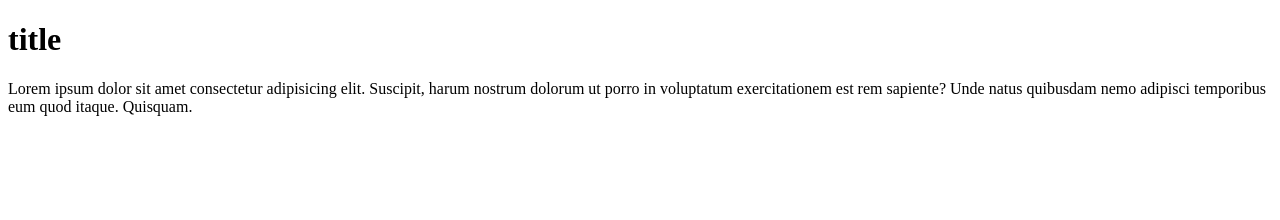
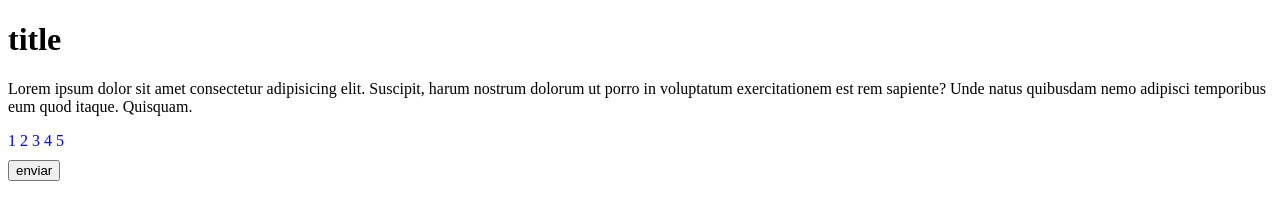
Before and after one commit to crslarez/workshop-01, a plain HTML site: page index.html in a window 1280 px wide. Drawn offline with Linux system fonts and the light colour scheme.

Commit message:
estructura principal

```diff
--- a/index.html
+++ b/index.html
@@ -10,6 +10,14 @@
 <body>
     <h1>title</h1>
     <p>Lorem ipsum dolor sit amet consectetur adipisicing elit. Suscipit, harum nostrum dolorum ut porro in voluptatum exercitationem est rem sapiente? Unde natus quibusdam nemo adipisci temporibus eum quod itaque. Quisquam.</p>
+
+    <a class="option" href="options.html">1</a>
+    <a class="option" href="options.html">2</a>
+    <a class="option" href="options.html">3</a>
+    <a class="option" href="options.html">4</a>
+    <a class="option" href="options.html">5</a>
+    <button class="button" type="submit">enviar</button>
+
     <script src="main.js"></script>
 </body>
 </html>
--- a/style.css
+++ b/style.css
@@ -0,0 +1,8 @@
+.option {
+    text-decoration: none;
+}
+
+.button {
+    margin-top: 10px;
+    display: block;
+}
```
Also changed, not shown: options.html (added, +12 -0 lines).
